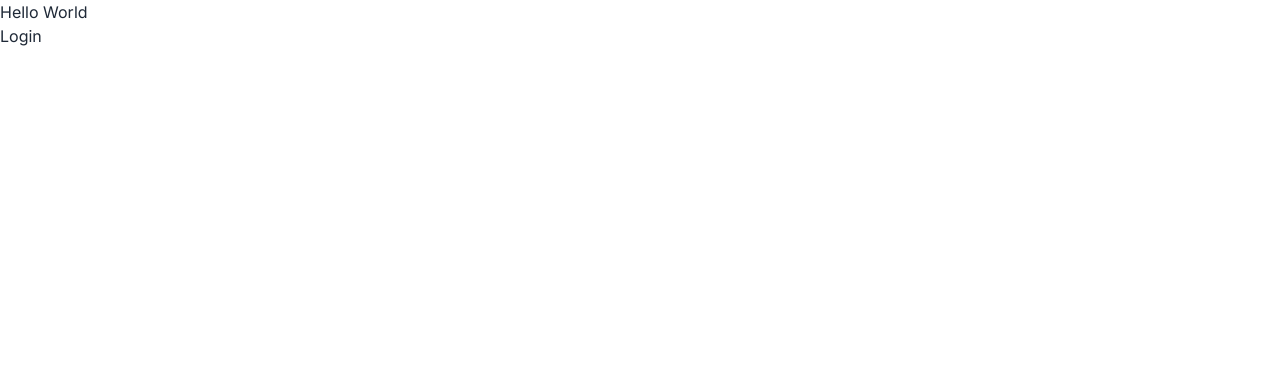
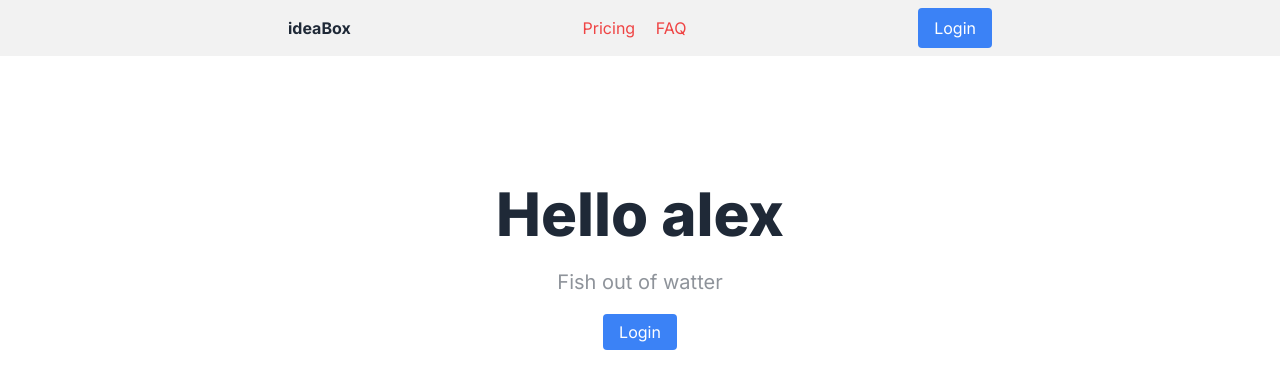
Before and after one commit to alexshibu1/feedback, a Next.js app: page / in a window 1280 px wide. Shown: the top 388 px of the page. Built offline with nearby package versions, Linux system fonts and the light colour scheme.

Commit message:
sexy landing page

```diff
--- a/app/compondents/buttonlogin.js
+++ b/app/compondents/buttonlogin.js
@@ -2,9 +2,20 @@ import Link from "next/link";
 
 const ButtonLogin = (props) => {
   if (props.isLoggedIn) {
-    return <Link href="/dashboard">Dashboard</Link>;
+    return (
+      <Link href="/dashboard" className="btn btn-primary">
+        Dashboard
+      </Link>
+    );
   } else {
-    return <Link href="/login">Login</Link>;
+    return (
+      <Link
+        href="/login"
+        className="px-4 py-2 bg-blue-500 text-white rounded hover:bg-blue-600"
+      >
+        Login
+      </Link>
+    );
   }
 };
 
--- a/app/globals.css
+++ b/app/globals.css
@@ -18,6 +18,10 @@
 
 body {
 }
+.title {
+  color: red;
+  font-size: 40px;
+}
 
 @layer utilities {
   .text-balance {
--- a/app/layout.js
+++ b/app/layout.js
@@ -10,7 +10,7 @@ export const metadata = {
 
 export default function RootLayout({ children }) {
   return (
-    <html lang="en">
+    <html lang="en" data-theme="light">
       <body className={inter.className}>{children}</body>
     </html>
   );
--- a/app/page.js
+++ b/app/page.js
@@ -1,13 +1,32 @@
 import Image from "next/image";
 import ButtonLogin from "./compondents/buttonlogin";
+
 export default function Home() {
   const isLoggedIn = false;
+  const name = "alex";
   return (
     <main>
-      <div>
-        <h1>Hello World</h1>
-      </div>{" "}
-      <ButtonLogin isLoggedIn={isLoggedIn}>Login</ButtonLogin>{" "}
+      <div className="bg-base-200">
+        <section className="max-w-3xl mx-auto flex justify-between items-center px-8 py-2">
+          <div className="font-bold ">ideaBox</div>
+          <div className="space-x-4 text-red-500 max-md:hidden">
+            <a className="link link-hover"> Pricing</a>
+            <a className="link link-hover"> FAQ</a>
+          </div>
+          <ButtonLogin isLoggedIn={isLoggedIn} />
+        </section>
+      </div>
+      <section className="text-center py-32 p-8 max-w-3xl mx-auto">
+        <div>
+          <h1 className="text-4xl font-extrabold mb-6 lg:text-6xl">
+            Hello {name}
+          </h1>
+        </div>
+        <div className="mb-6 text-xl opacity-50">
+          <h2>Fish out of watter</h2>
+        </div>
+        <ButtonLogin isLoggedIn={isLoggedIn} />
+      </section>
     </main>
   );
 }
--- a/tailwind.config.js
+++ b/tailwind.config.js
@@ -15,4 +15,7 @@ module.exports = {
     },
   },
   plugins: [require("daisyui")],
+  daisyui: {
+    themes: ["light", "dark", "cyberpunk"],
+  },
 };
```
